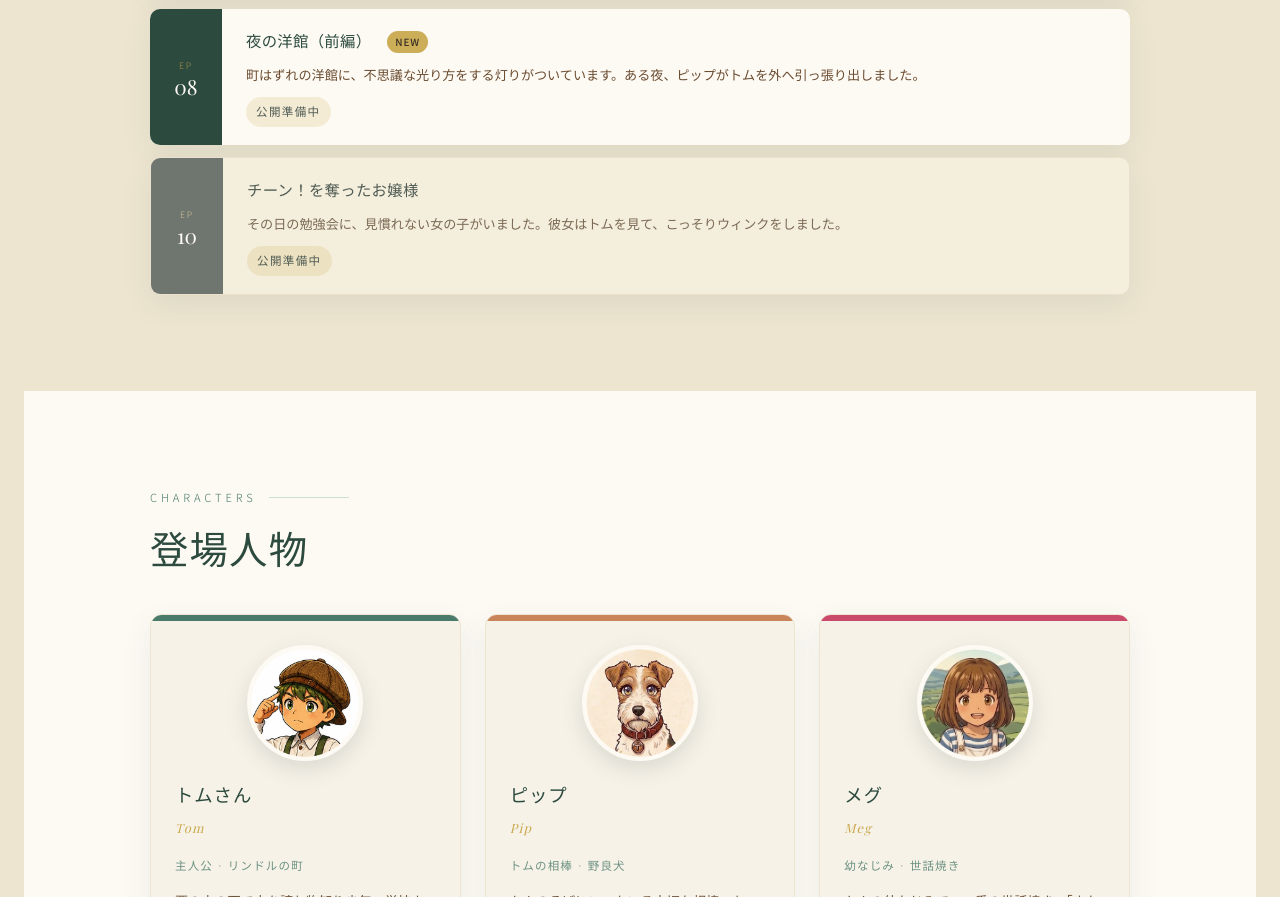
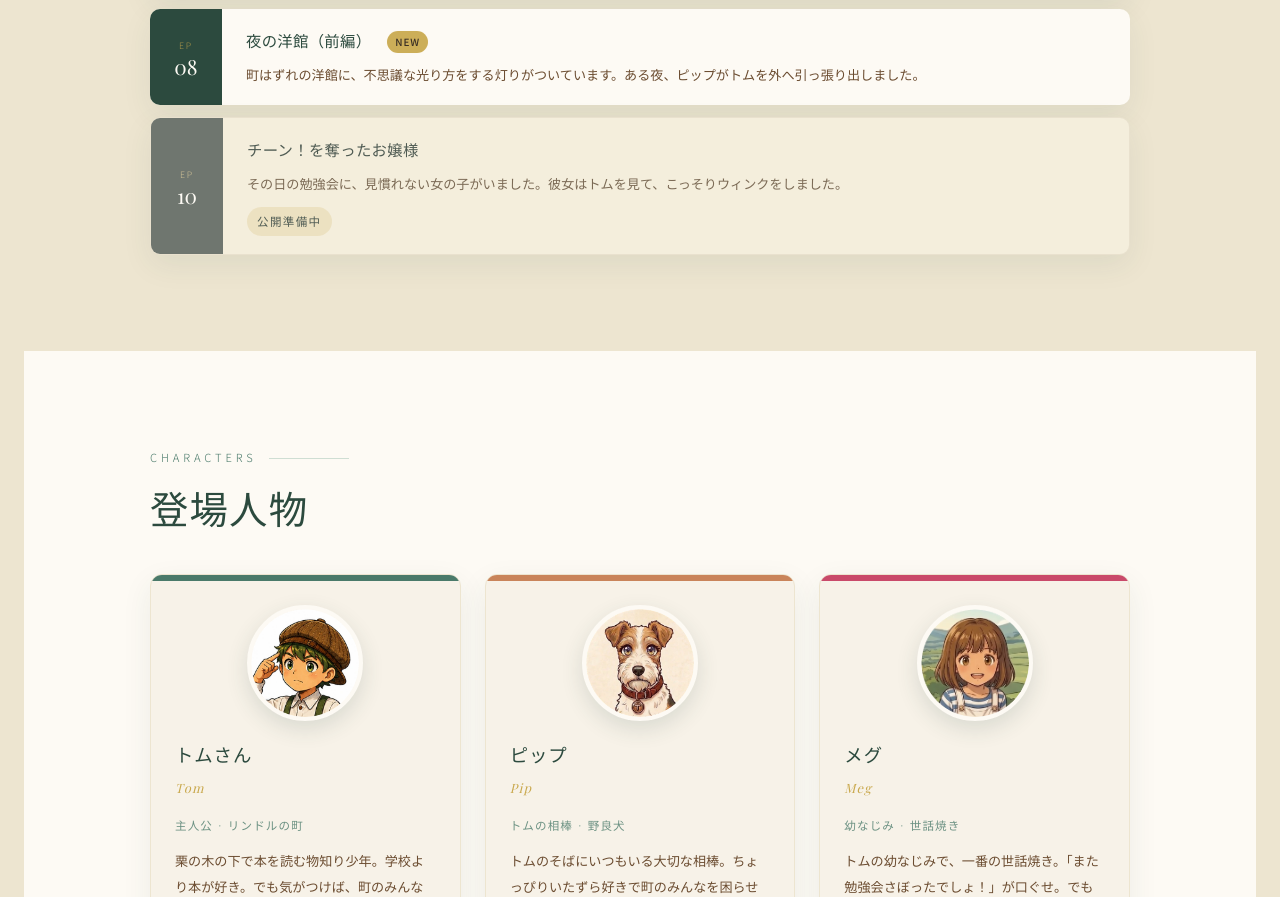
Before and after one commit to Toms-thinking/toms-thinking.github.io, a plain HTML site: page index.html in a window 1280 px wide. Shown: the part 4615-5512 px from the top of the page. Drawn offline with nearby package versions, Linux system fonts and the light colour scheme; a web font is replaced by a local one.

Commit message:
Update index.html

```diff
--- a/index.html
+++ b/index.html
@@ -1072,8 +1072,7 @@
         <div class="episode-body">
           <h3 class="episode-title">夜の洋館（前編）<span class="new-badge">NEW</span></h3>
           <p class="episode-desc">町はずれの洋館に、不思議な光り方をする灯りがついています。ある夜、ピップがトムを外へ引っ張り出しました。</p>
-          <p class="episode-status">公開準備中</p>
-        </div>
+          </div>
       </a>
 
       <div class="episode-item episode-coming fade-in">
```
